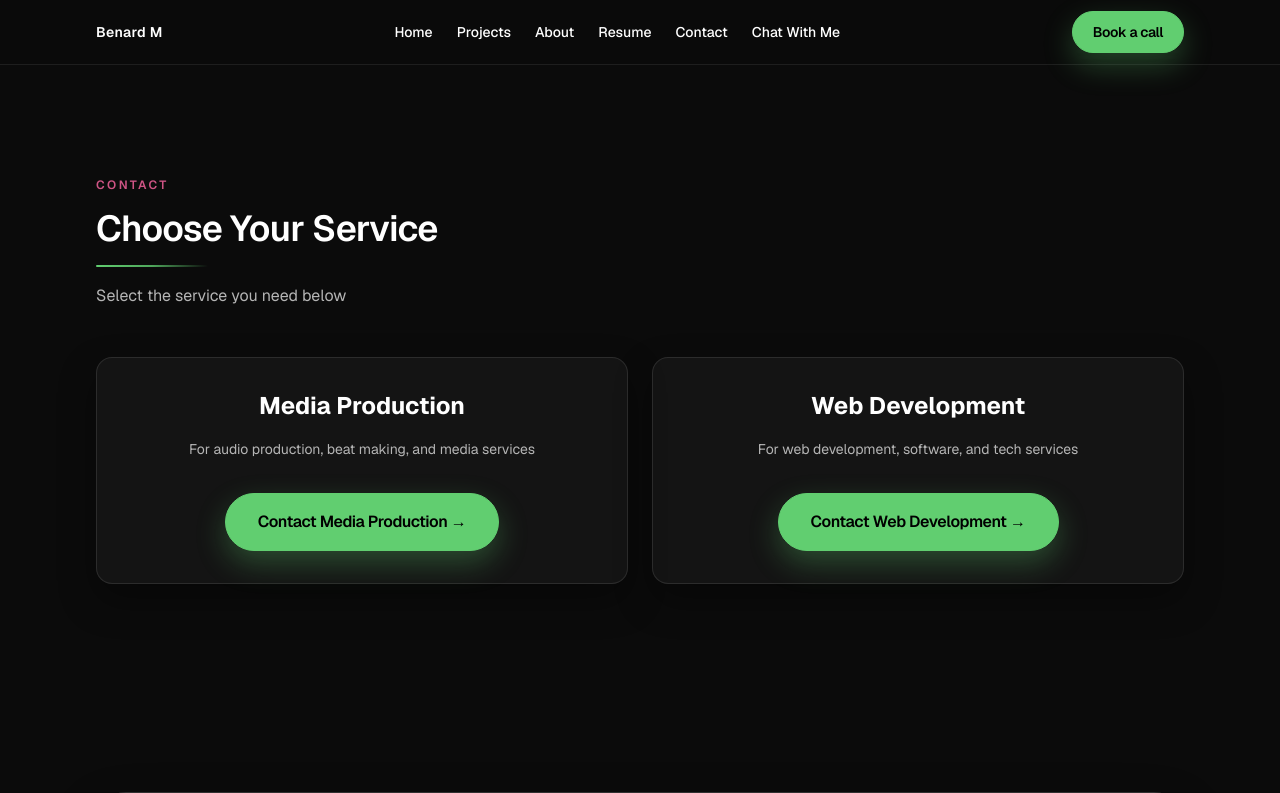
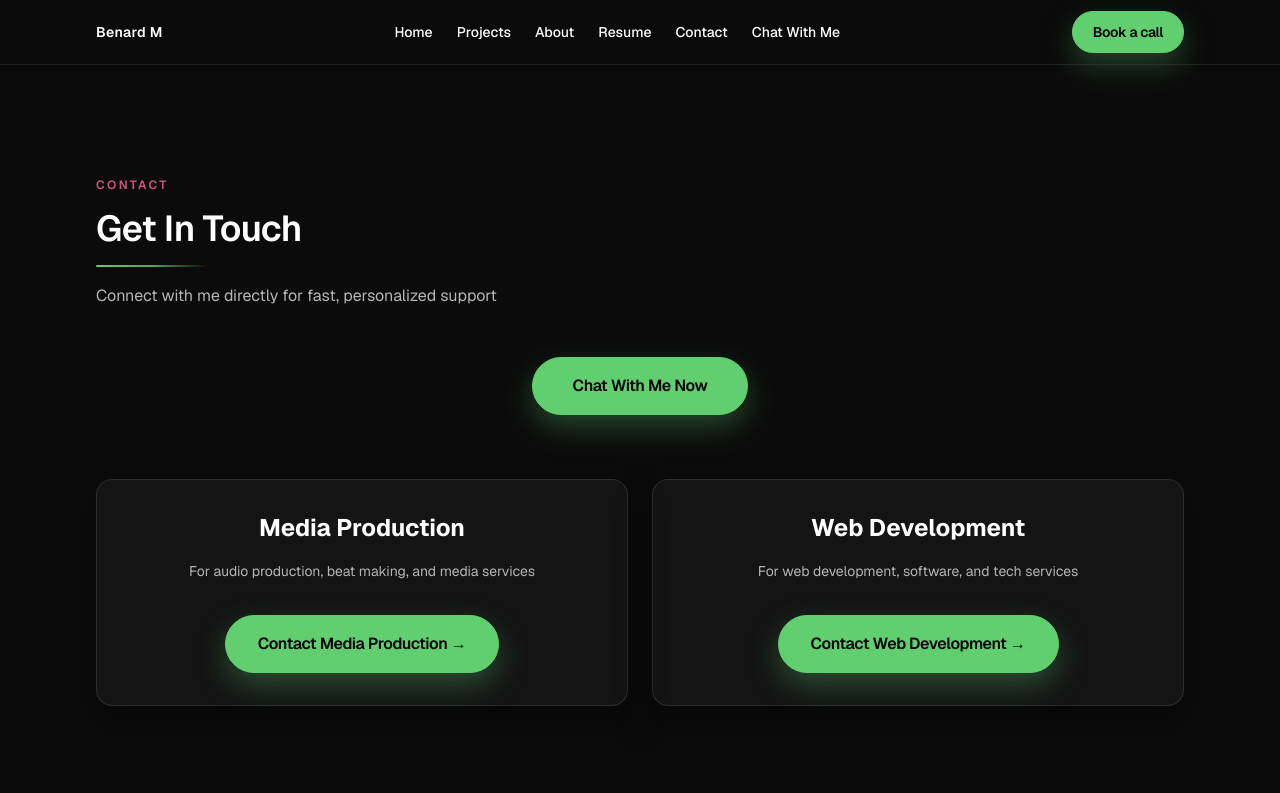
Before and after one commit to impulz-web/benardo-pro, a Next.js app: page /contact in a window 1280 px wide. Shown: the top 793 px of the page. Built offline with nearby package versions, Linux system fonts and the light colour scheme.

Commit message:
Update contact page to make Premium Chat primary

```diff
--- a/src/app/contact/page.tsx
+++ b/src/app/contact/page.tsx
@@ -20,11 +20,17 @@ export default function ContactPage() {
           <Container>
             <SectionHeader
               kicker="Contact"
-              title="Choose Your Service"
-              subtitle="Select the service you need below"
+              title="Get In Touch"
+              subtitle="Connect with me directly for fast, personalized support"
             />
 
-            <div className="mt-12 grid gap-6 md:grid-cols-2">
+            <div className="mt-12 flex justify-center">
+              <Button href="https://premium.chat/MrCrusher" size="lg" className="text-base px-10 py-4">
+                Chat With Me Now
+              </Button>
+            </div>
+
+            <div className="mt-16 grid gap-6 md:grid-cols-2">
               <div className="rounded-2xl border border-white/10 bg-surface p-8 text-center shadow-[0_16px_36px_rgba(0,0,0,0.35)] transition-all duration-300 hover:-translate-y-1 hover:shadow-[0_24px_55px_rgba(0,0,0,0.45)]">
                 <h3 className="text-2xl font-bold text-foreground">Media Production</h3>
                 <p className="mt-4 text-sm leading-relaxed text-text">
```
